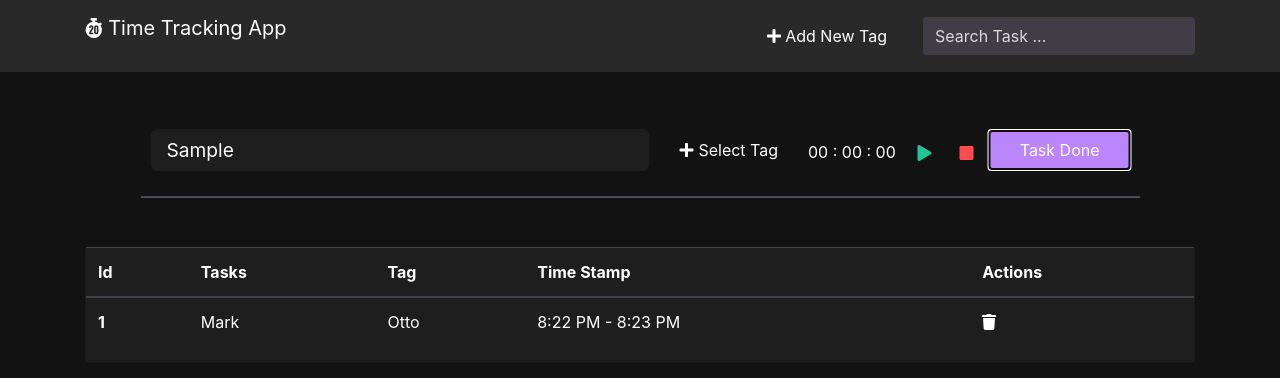
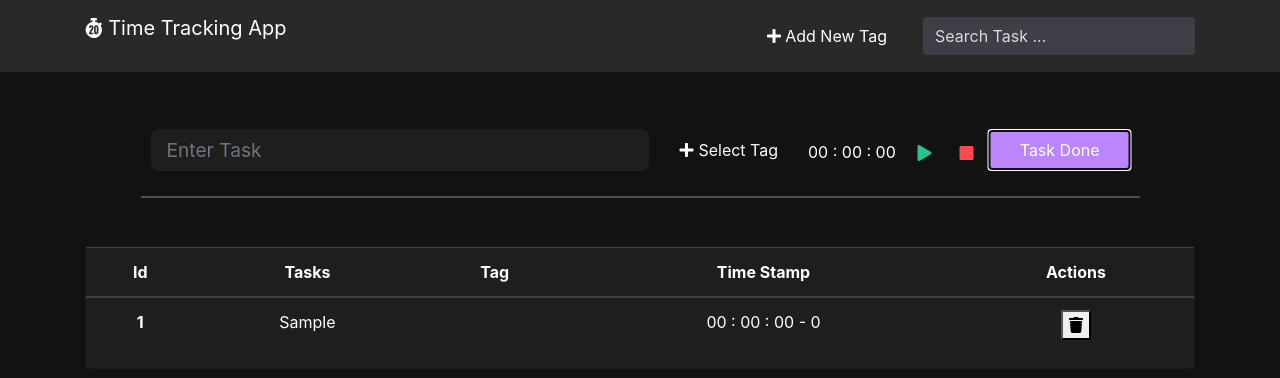
Before and after one commit to killcodeX/time-tracking-app, a React (Create React App) app: page / in a window 1280 px wide. Both pictures are taken after typing "Sample" into the empty fields and a click on the button "Task Done". Shown: the top 378 px of the page. Built offline with nearby package versions, Linux system fonts and the light colour scheme.

Commit message:
new build pushed

```diff
--- a/src/components/displayTask.js
+++ b/src/components/displayTask.js
@@ -1,9 +1,13 @@
 import React from "react";
+import { useSelector, useDispatch } from "react-redux";
+import { deleteTask } from "../redux/actions/actions";
 
-export default function displayTask() {
+export default function DisplayTask() {
+  const tasks = useSelector((state) => state.Tasks.Tasks);
+  const dispatch = useDispatch();
   return (
     <div className="card display-card mt-5">
-      <table className="table">
+      <table className="table text-center">
         <thead>
           <tr>
             <th scope="col">Id</th>
@@ -14,13 +18,26 @@ export default function displayTask() {
           </tr>
         </thead>
         <tbody>
-          <tr>
-            <th scope="row">1</th>
-            <td>Mark</td>
-            <td>Otto</td>
-            <td>8:22 PM - 8:23 PM</td>
-            <td><i className="fas fa-trash"></i></td>
-          </tr>
+          {tasks.length > 0
+            ? tasks.map((task, i) => {
+                return (
+                  <tr key={i}>
+                    <th scope="row">{i + 1}</th>
+                    <td>{task.task}</td>
+                    <td>{task.tag}</td>
+                    <td>00 : 00 : 00 - {task.timeStamp}</td>
+                    <td>
+                      <button type='button'
+                        className="trash-button"
+                        onClick={() => dispatch(deleteTask(task.id))}
+                      >
+                        <i className="fas fa-trash"></i>
+                      </button>
+                    </td>
+                  </tr>
+                );
+              })
+            : null}
         </tbody>
       </table>
     </div>
--- a/src/components/taskBar/masterTaskBar.js
+++ b/src/components/taskBar/masterTaskBar.js
@@ -2,8 +2,11 @@ import React, { useState } from "react";
 import AddTask from "./addTask";
 import Tags from "./tags";
 import TimeStamp from "./timeStamp";
+import {useDispatch} from 'react-redux';
+import {addTask} from '../../redux/actions/actions';
 
 export default function MasterTaskBar() {
+    const dispatch = useDispatch();
   const [show, setShow] = useState(false);
   const [taskName, setTaskName] = useState("");
   const [selectTag, setSelectTag] = useState("");
@@ -11,7 +14,18 @@ export default function MasterTaskBar() {
 
   const handleSubmit = (e) => {
     e.preventDefault();
-    console.log(taskName, selectTag, time);
+    let data = {
+        id: Math.floor(Math.random() * 100) + 1,
+        task: taskName,
+        tag: selectTag,
+        timeStamp:time
+    }
+
+    dispatch(addTask(data))
+
+    setTaskName("")
+    setSelectTag("")
+    setTime("");
   };
 
   return (
--- a/src/components/taskBar/timeStamp.js
+++ b/src/components/taskBar/timeStamp.js
@@ -6,7 +6,6 @@ export default function TimeStamp({value, onchange}) {
   const [isActive, setIsActive] = useState(false);
   const [isPaused, setIsPaused] = useState(false);
   const countRef = useRef(null);
-  const [time, setTime] = useState(null);
 
   const handleStart = () => {
     setIsActive(true);
--- a/src/redux/actions/actionConstants.js
+++ b/src/redux/actions/actionConstants.js
@@ -1,7 +1,5 @@
 // actions contsants
 
 export const AddTag = "ADD_TAG";
-export const GetTask = "GET_TASK";
-export const GetTag = "GET_TAG";
-export const GetTime = "GET_TIME";
-export const GetId = "GET_ID";
+export const AddTask = "ADD_TASK";
+export const DeleteTask = "DELTE_TASK";
--- a/src/redux/actions/actions.js
+++ b/src/redux/actions/actions.js
@@ -1,5 +1,5 @@
 
-import {AddTag, GetTask, GetTag, GetTime, GetId} from './actionConstants';
+import {AddTag, AddTask, DeleteTask} from './actionConstants';
 
 // actions
 export const addTag = (tag) => {
@@ -9,30 +9,17 @@ export const addTag = (tag) => {
     };
   };
 
-export const getTask = (task) => {
+export const addTask = (task) => {
   return {
-    type: GetTask,
+    type: AddTask,
     payload: task,
   };
 };
 
-export const getTag = (tag) => {
+export const deleteTask = (id) => {
+  //console.log('ii')
   return {
-    type: GetTag,
-    payload: tag,
-  };
-};
-
-export const getTime = (time) => {
-  return {
-    type: GetTime,
-    payload: time,
-  };
-};
-
-export const getTid = (id) => {
-  return {
-    type: GetId,
+    type: DeleteTask,
     payload: id,
   };
 };
--- a/src/redux/reducers/reducers.js
+++ b/src/redux/reducers/reducers.js
@@ -1,13 +1,8 @@
-import { AddTag, GetTask, GetTag, GetTime, GetId } from "../actions/actionConstants";
+import { AddTag, AddTask, DeleteTask } from "../actions/actionConstants";
 
 const initialState = {
   Tasks: [],
   Tags: [],
-  id: 0,
-  task: "",
-  tag: "",
-  StartingTime: "0:00:00",
-  EndTime: "0:00:00",
 };
 
 // Reducers
@@ -19,27 +14,17 @@ const TaskReducer = (state = initialState, action) => {
         Tags: [action.payload, ...state.Tags],
       };
 
-    case GetTask:
+    case AddTask:
       return {
         ...state,
-        task: action.payload,
+        Tasks: [action.payload, ...state.Tasks],
       };
 
-    case GetTag:
+      case DeleteTask:
       return {
         ...state,
-        tag: action.payload,
+        Tasks: state.Tasks.filter((task) => task.id !== action.payload),
       };
-    case GetTime:
-      return {
-        ...state,
-        EndTime: action.payload,
-      };
-      case GetId:
-        return {
-          ...state,
-          id: action.payload,
-        };
 
     default:
       return state;
```
Also changed, not shown: 1 other file (tests, documents, lock files or other folders).
